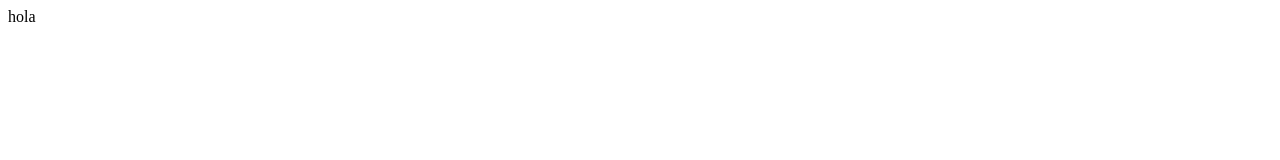
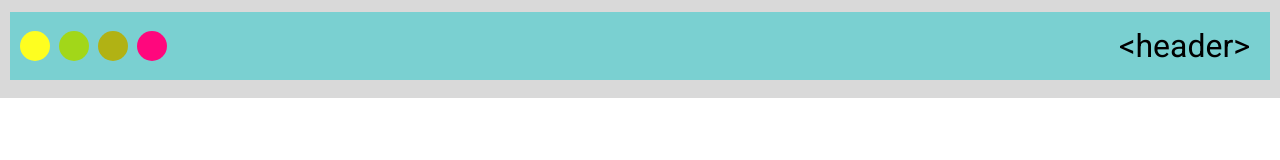
Before and after one commit to anabelespinal/ncomunicaciones, a plain HTML site: page index.html in a window 1280 px wide. Drawn offline with Linux system fonts and the light colour scheme.

Commit message:
developing landing, adding new css file.

```diff
--- /dev/null
+++ b/css/colors.css
@@ -0,0 +1,42 @@
+.bg-gray {
+    background-color: #D9D9D9;
+}
+.title-h2 {
+    color: #000000
+}
+.bg-aquamarine {
+    background-color: #7AD0D1;
+}
+.bullet.b-yellow {
+    background-color: #FEFE20;
+}
+.bullet.b-green, .bg-green {
+    background-color: #A2D719;
+}
+.bullet.b-gold {
+    background-color: #B1B214;
+}
+.bullet.b-dark-pink {
+    background-color: #FF077D;
+}
+.bullet.b-dark-green {
+    background-color: #85B112;
+}
+.bullet.b-blue {
+    background-color: #014C66;
+}
+.bullet.b-orange {
+    background-color: #FF7F0B;
+}
+.bg-light-yellow {
+    background-color: #E7E564;
+}
+.bg-light-orange {
+    background-color: #EFB14F;
+}
+.bg-purple {
+    background-color: #C885B1;
+}
+.bg-dark-orange {
+    background-color: #F54817;
+}
--- a/css/main.css
+++ b/css/main.css
@@ -0,0 +1,45 @@
+* {
+    margin: 0px;
+    padding: 0px;
+    font-family: 'Roboto', sans-serif;
+}
+body {
+    width: 100%;
+    max-width: 100%;
+    min-width: 100%;
+}
+.title-hidden {
+    display: none;
+}
+.title-h2 {
+    font-size: 32px;
+    font-weight: 400;
+}
+header {
+    padding: 12px 10px 6px 10px;
+}
+.wrapper-header {
+    padding: 15px 20px 15px 10px;
+    display: flex;
+    justify-content: space-between;
+    align-items: center;
+}
+.wrapper-bullet {
+    line-height: 0;
+}
+.bullet {
+    display: inline-block;
+    margin-right: 5px;
+    border-radius: 100%;
+    height: 30px;
+    width: 30px;
+}
+.bullet:last-child {
+    margin-right: 0px;
+}
+.main-section {
+    padding: 6px 15px 6px 15px;
+    display: flex;
+    justify-content: space-between;
+    align-items: center;
+}
--- a/index.html
+++ b/index.html
@@ -5,10 +5,28 @@
         <meta name="viewport" content="width=device-width, initial-scale=1.0">
         <meta http-equiv="X-UA-Compatible" content="ie=edge">
         <title>NComunicaciones 2019</title>
+        <link href="https://fonts.googleapis.com/css?family=Roboto:300,400,700&display=swap" rel="stylesheet">
         <link rel="stylesheet" href="css/main.css">
+        <link rel="stylesheet" href="css/colors.css">
     </head>
     <body>
-        hola
+        <h1 class="title-hidden">NComunicaciones</h1>
+        <header class="bg-gray">
+            <div class="wrapper-header bg-aquamarine">
+                <div class="wrapper-bullet">
+                    <span class="bullet b-yellow"></span>
+                    <span class="bullet b-green"></span>
+                    <span class="bullet b-gold"></span>
+                    <span class="bullet b-dark-pink"></span>
+                </div>
+                <h2 class="title-h2">&lt;header&gt;</h2>
+            </div>
+        </header>
+        <section class="bg-gray main-section">
+            <div class="nav-section bg-light-yellow">
+
+            </div>
+        </section>
 
         <script src="lib/js/jquery-3.4.1.min.js" type="text/javascript"></script>
         <script src="js/main.js" type="text/javascript"></script>
```
